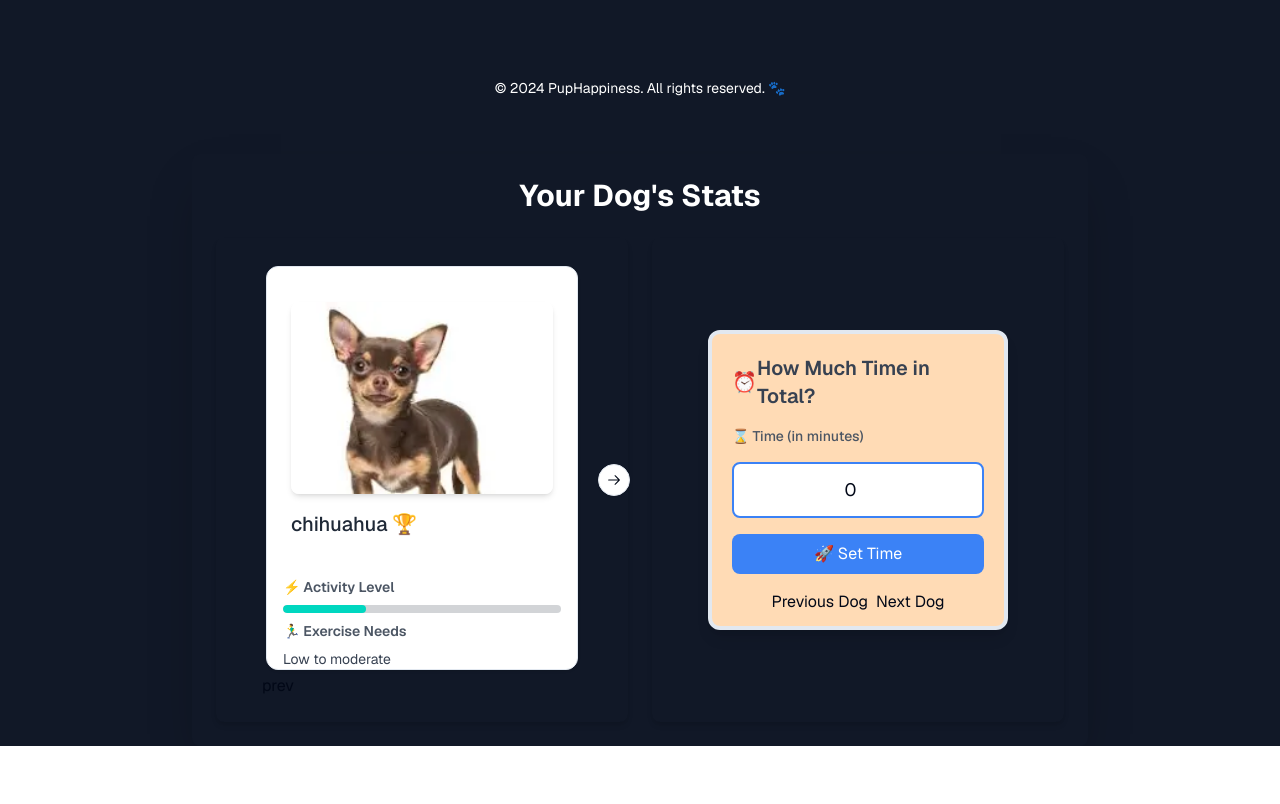
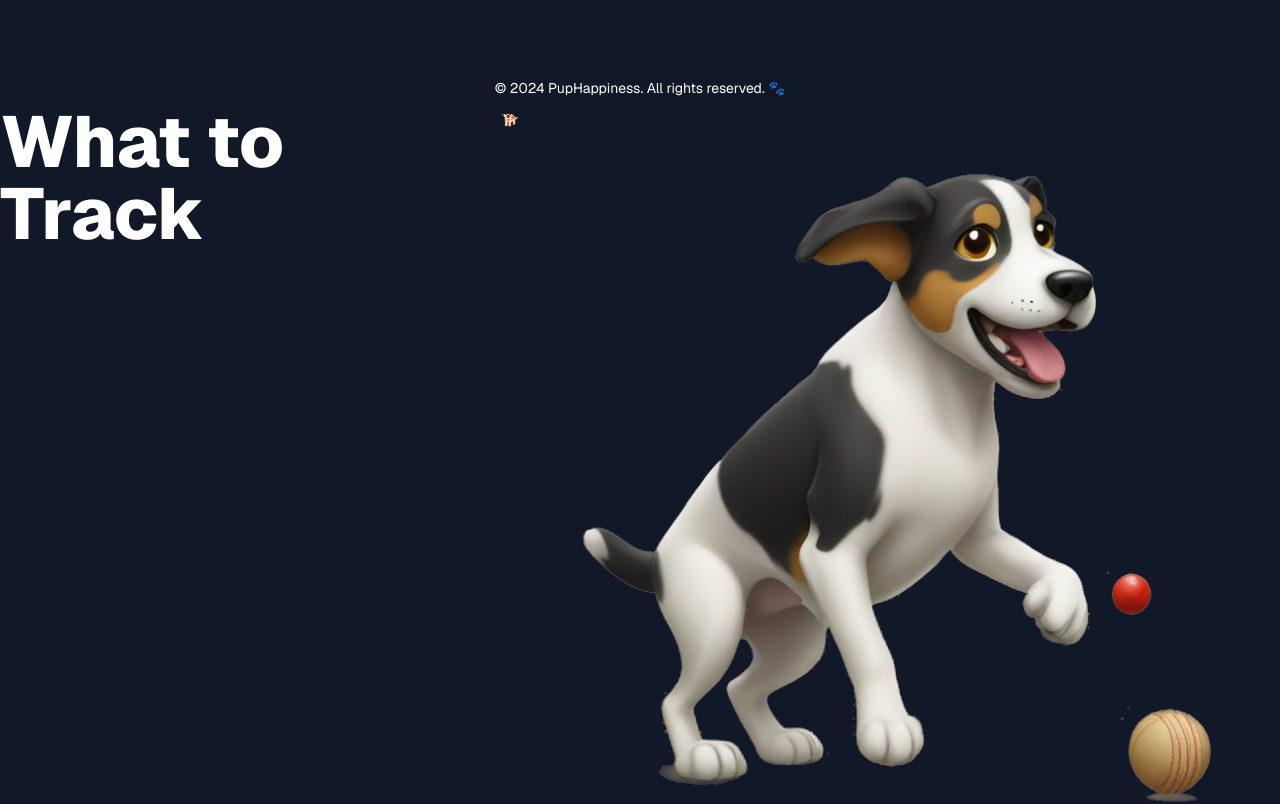
Before and after one commit to Giorgiod91/IsMyDogHappy, a Next.js app: page / in a window 1280 px wide. Shown: the part 694-1498 px from the top of the page. Before the commit the page ends 1440 px from the top, so only its background shows below. Built offline with nearby package versions, Linux system fonts and the light colour scheme.

Commit message:
learning more about hashmaps and how to use them by implement them in some areas

```diff
--- a/src/app/components/LandingPage.tsx
+++ b/src/app/components/LandingPage.tsx
@@ -45,7 +45,7 @@ function LandingPage({}: Props) {
             whileTap={{ scale: 0.95, rotate: -2 }}
           />
         </div>
-        <h2 className="mb-4 text-5xl font-extrabold">
+        <h2 className="mb-4 text-pretty text-5xl font-extrabold">
           Track Your Pup's Joy <span className="text-yellow-400">🐕</span>
         </h2>
         <p className="mb-8 text-xl">
--- /dev/null
+++ b/src/app/components/PartTwo.tsx
@@ -0,0 +1,32 @@
+"use client";
+import { div } from "framer-motion/client";
+import React, { useState } from "react";
+
+type Props = {};
+
+function PartTwo({}: Props) {
+  const [clicked, setClicked] = useState(false);
+  const trackHashMap = new Map();
+  trackHashMap.set({ name: "walking", emoji: "🐕" }, 1);
+  trackHashMap.set({ name: "playing", emoji: "./play.png" }, 2);
+
+  return (
+    <div className="flex justify-center">
+      <h1 className="text-pretty text-7xl font-extrabold text-white">
+        {" "}
+        What to Track
+      </h1>
+      {Array.from(trackHashMap).map(([key, value], index) => (
+        <div id={index.toString()} className="flex flex-col">
+          {key.emoji.includes(".png") ? (
+            <img src={key.emoji} alt="" />
+          ) : (
+            <h1>{key.emoji}</h1>
+          )}
+        </div>
+      ))}
+    </div>
+  );
+}
+
+export default PartTwo;
--- a/src/app/page.tsx
+++ b/src/app/page.tsx
@@ -3,6 +3,7 @@ import LandingPage from "./components/LandingPage";
 import { Dog } from "lucide-react";
 import DogRace from "./components/DogRace";
 import StateContainer from "./components/StateContainer";
+import PartTwo from "./components/PartTwo";
 
 export default function HomePage() {
   //bg-gray-900 bg-[#18181b]
@@ -11,6 +12,9 @@ export default function HomePage() {
       <section className="h-screen">
         <LandingPage />
       </section>
+      <section className="h-screen">
+        <PartTwo />
+      </section>
       <section>
         <StateContainer susge="susge" susge2="susge2" />
       </section>
```
Also changed, not shown: public/play.png (added).
